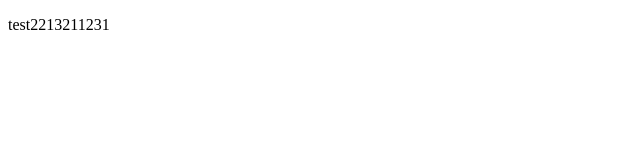
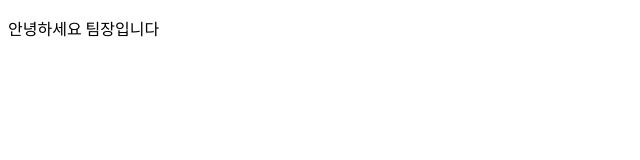
Before and after one commit to fenix302/mission01_team3, a plain HTML site: page test1.html in a window 1280 px wide. Shown: the whole page, without its empty margins (0-640 px from the left). Drawn offline with Linux system fonts and the light colour scheme.

Commit message:
최진호 팀장

```diff
--- a/test1.html
+++ b/test1.html
@@ -8,7 +8,7 @@
 </head>
 <body>
     <p>
-        test2213211231
+        안녕하세요 팀장입니다
     </p>
 </body>
 </html>
```
